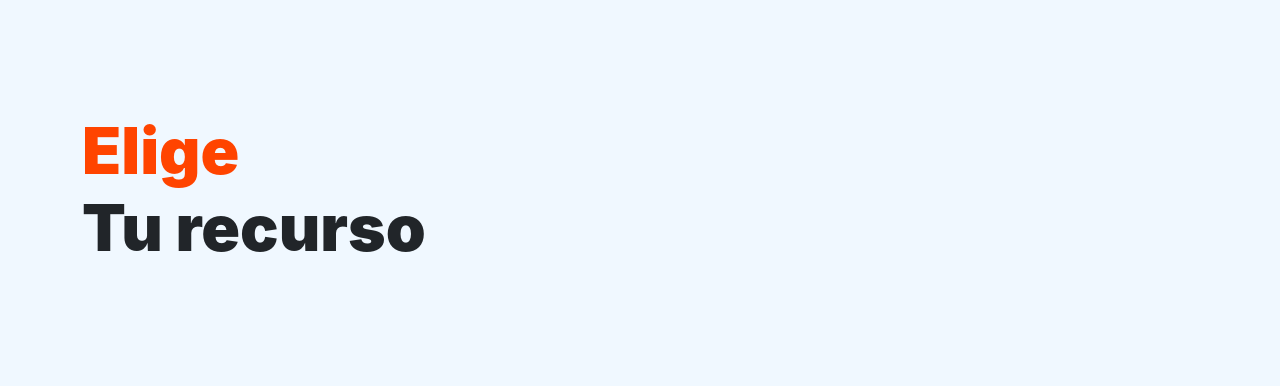
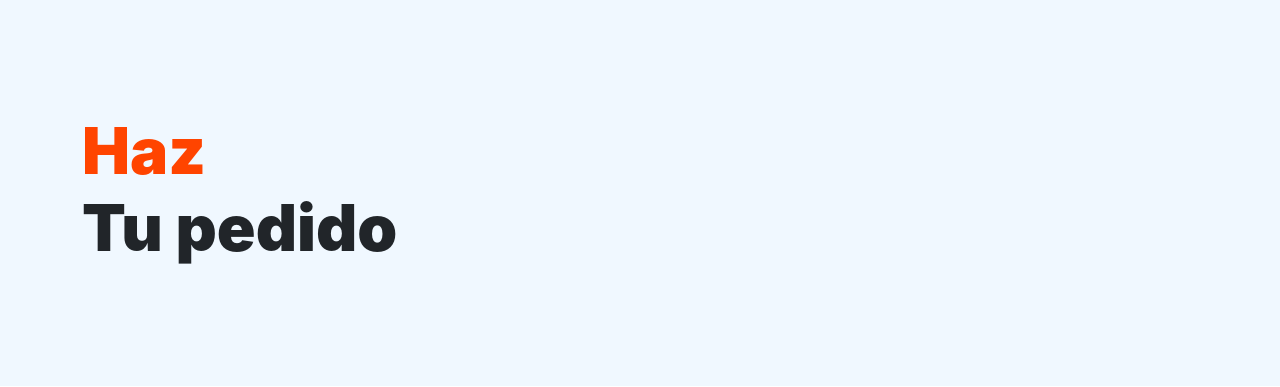
Before and after one commit to MarianoDubois/Trabajo-Integrador-Programacion3, a Django app: page /products/ in a window 1280 px wide. Shown: the part 86-473 px from the top of the page. Run offline with Django 4.2, Linux system fonts and the light colour scheme; data comes from the database, SQL or seed files in the repository; some libraries are stand-ins or nearby versions.

Commit message:
Cambio de nombre

```diff
--- a/pedidos/pedidos1/confApp/static/css/tooplate-little-fashion.css
+++ b/pedidos/pedidos1/confApp/static/css/css.css
@@ -1181,3 +1181,8 @@ button:focus:not(:focus-visible) {
         bottom: 0;
     }
 }
+
+.registro{
+    width: 400px;
+    background-color: #FF4400;
+}
--- a/pedidos/pedidos1/templates/Inicio.html
+++ b/pedidos/pedidos1/templates/Inicio.html
@@ -22,7 +22,7 @@
 
     <link rel="stylesheet" href="{% static 'css/slick.css' %}"/>
 
-    <link href="{% static 'css/tooplate-little-fashion.css' %}" rel="stylesheet">
+    <link href="{% static 'css/css.css' %}" rel="stylesheet">
 
     <!--
 
--- a/pedidos/pedidos1/templates/estadoentrega.html
+++ b/pedidos/pedidos1/templates/estadoentrega.html
@@ -24,7 +24,7 @@
 
     <link rel="stylesheet" href="css/slick.css"/>
 
-    <link href="{% static 'css/tooplate-little-fashion.css' %}" rel="stylesheet">
+    <link href="{% static 'css/css.css' %}" rel="stylesheet">
     <!--
 
 Tooplate 2127 Little Fashion
--- a/pedidos/pedidos1/templates/products.html
+++ b/pedidos/pedidos1/templates/products.html
@@ -24,7 +24,7 @@
 
     <link rel="stylesheet" href="css/slick.css"/>
 
-    <link href="{% static 'css/tooplate-little-fashion.css' %}" rel="stylesheet">
+    <link href="{% static 'css/css.css' %}" rel="stylesheet">
     <!--
 
 Tooplate 2127 Little Fashion
@@ -51,7 +51,7 @@ https://www.tooplate.com/view/2127-little-fashion
                 <span class="navbar-toggler-icon"></span>
             </button>
 
-            <a class="navbar-brand" href="http://127.0.0.1:8000/">
+            <a class="navbar-brand" >
                 <strong><span>Pedidos</span> </strong>
             </a>
 
@@ -66,7 +66,7 @@ https://www.tooplate.com/view/2127-little-fashion
 
 
                     <li class="nav-item">
-                        <a class="nav-link active" href="#">Registro Pedido</a>
+                        <a class="nav-link active">Registro Pedido</a>
                     </li>
 
 
@@ -83,14 +83,14 @@ https://www.tooplate.com/view/2127-little-fashion
 
                 <div class="col-lg-10 col-12">
                     <h1>
-                        <span class="d-block text-primary">Elige</span>
-                        <span class="d-block text-dark">Tu recurso</span>
+                        <span class="d-block text-primary">Haz</span>
+                        <span class="d-block text-dark">Tu pedido</span>
                     </h1>
                 </div>
             </div>
         </div>
     </header>
-    <form action="{% url 'saveProducto' %}" method="post">
+    <form action="{% url 'saveProducto' %}" method="post" >
         {% csrf_token %}
         <div class="form-group">
             <label for="exampleFormControlInput1">Nombre Encargado</label>
--- a/pedidos/pedidos1/templates/sign-in-proveedores.html
+++ b/pedidos/pedidos1/templates/sign-in-proveedores.html
@@ -23,7 +23,7 @@
 
     <link rel="stylesheet" href="{% static 'css/slick.css' %}"/>
 
-    <link href="{% static 'css/tooplate-little-fashion.css' %}" rel="stylesheet">
+    <link href="{% static 'css/css.css' %}" rel="stylesheet">
 
     <!--
 
--- a/pedidos/pedidos1/templates/sign-in.html
+++ b/pedidos/pedidos1/templates/sign-in.html
@@ -23,7 +23,7 @@
 
     <link rel="stylesheet" href="{% static 'css/slick.css' %}"/>
 
-    <link href="{% static 'css/tooplate-little-fashion.css' %}" rel="stylesheet">
+    <link href="{% static 'css/css.css' %}" rel="stylesheet">
 
     <!--
 
```
